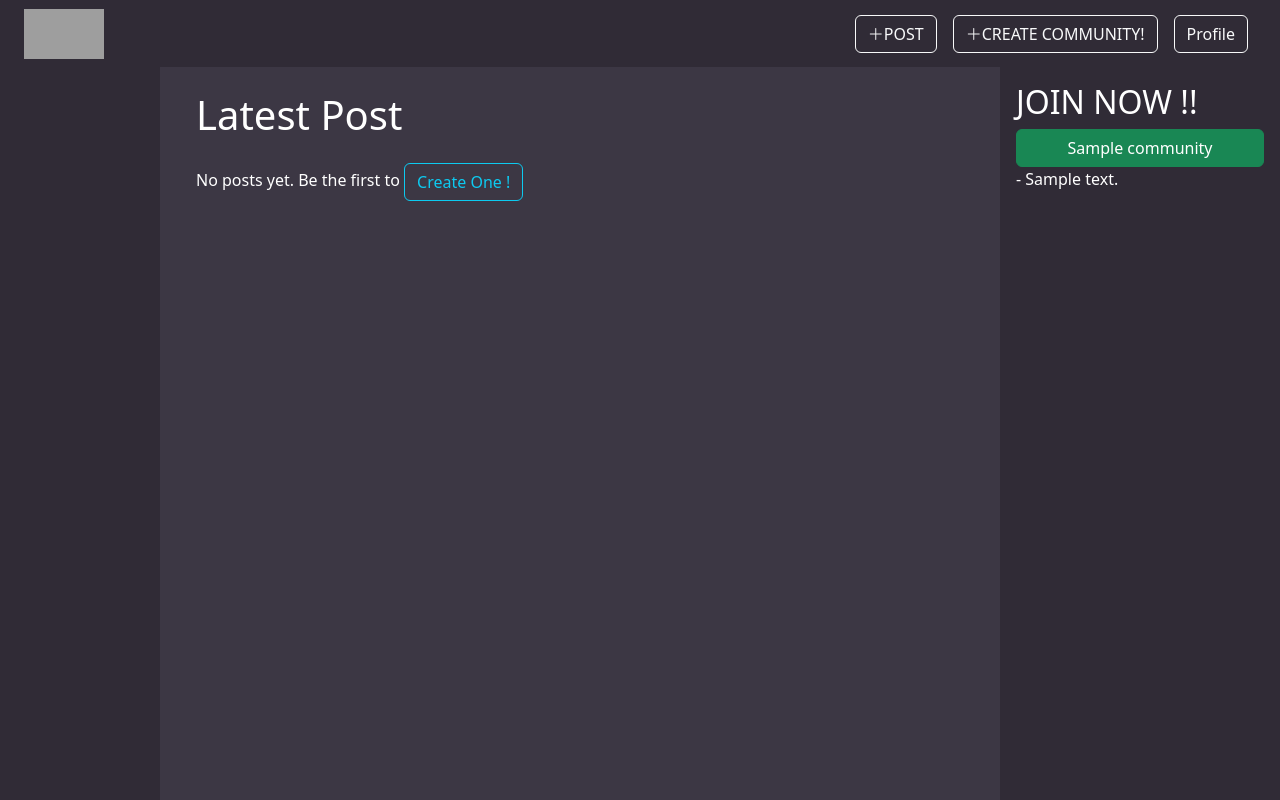
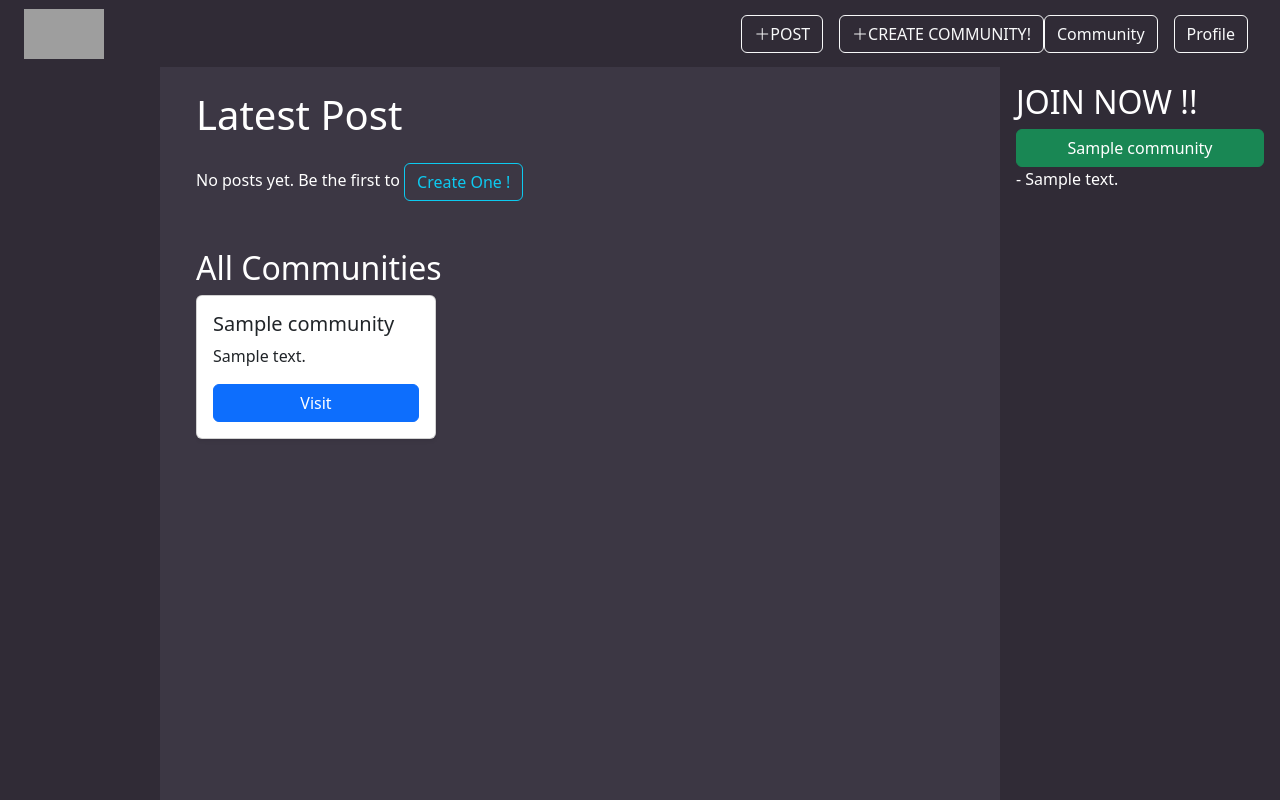
Before and after one commit to HazimDidSomething/MMU-BUZZ, a Flask app: page / in a window 1280 px wide. Run offline with Flask 3, Linux system fonts and the light colour scheme; a user stored in the database is signed in; tables that the repository leaves empty hold one stand-in row (values such as "Sample post"); grey boxes are pictures that could not be loaded.

Commit message:
view_all_community

```diff
--- a/website/community.py
+++ b/website/community.py
@@ -104,3 +104,9 @@ def approve_post(community_id, post_id):
         flash("Post approved successfully.", "success")
     db.session.commit()
     return redirect(url_for("views.home"))
+
+@community.route("/AllCommunity/")
+@login_required
+def view_all_communities():
+    communities = test.query.all()
+    return render_template("ViewAllCommunity.html", user=current_user, communities=communities)
--- a/website/templates/base.html
+++ b/website/templates/base.html
@@ -47,6 +47,7 @@
                 <a href="/create_community" class="btn btn-outline-light">
                     <i class="bi bi-plus-lg"></i>CREATE COMMUNITY!
                 </a>
+                 <a href="/AllCommunity" class="btn btn-outline-light">Community</a>
                 <div class="px-2"></div>
                 <a href="/Profile" class="btn btn-outline-light">Profile</a>
                 {% endif %}
@@ -97,21 +98,25 @@
             </nav>
 
            <nav class="navbar fixed-bottom d-flex d-lg-none justify-content-around p-2 cm-nav">
+    <a href="{{ url_for('views.community_page') }}" class="btn btn-outline-light flex-fill mx-1">
+        <i class="bi bi-people"></i> Community
+    </a>
+
     {% if user.is_authenticated %}
-                <a href="{{ url_for('post.CreatePost') }}" class="btn btn-outline-light">
-                    <i class="bi bi-plus-lg"></i>POST
+        <a href="{{ url_for('post.CreatePost') }}" class="btn btn-outline-light flex-fill mx-1">
+            <i class="bi bi-plus-lg"></i> POST
         </a>
-                                <a href="/create_community" class="btn btn-outline-light">
-                    <i class="bi bi-plus-lg"></i>CREATE COMMUNITY!
-                </a>
-                <a href="/Profile" class="btn btn-outline-light">Profile</a>
+        <a href="/create_community" class="btn btn-outline-light flex-fill mx-1">
+            <i class="bi bi-plus-lg"></i> CREATE COMMUNITY!</a>
+            <a href="/all_community" class="btn btn-outline-light">Community</a>
+            <div class="px-2"></div>
+        <a href="/Profile" class="btn btn-outline-light flex-fill mx-1">Profile</a>
     {% else %}
-                <a class="btn btn-outline-light" id="login" href="/login">Login</a>
-                <a class="btn btn-outline-light" id="signUp" href="/sign-up">Sign up</a>
+        <a class="btn btn-outline-light flex-fill mx-1" href="/login">Login</a>
+        <a class="btn btn-outline-light flex-fill mx-1" href="/sign-up">Sign up</a>
     {% endif %}
-                {% block bottom %}
-                {% endblock %}
 </nav>
+
         </div>
 
 
--- a/website/templates/home.html
+++ b/website/templates/home.html
@@ -36,6 +36,22 @@
                 </a></p>
   {% endfor %}
   </div>
+   <h2 class="mt-5">All Communities</h2>
+  <div class="row">
+    {% for community in communities %}
+      <div class="col-md-4 mb-3">
+        <div class="card p-3 shadow-sm h-100">
+          <h5 class="card-title">{{ community.name }}</h5>
+          <p class="card-text">{{ community.description or "No description yet." }}</p>
+          <a href="{{ url_for('community.view_community', community_id=community.id) }}"
+             class="btn btn-primary">Visit</a>
+        </div>
+      </div>
+    {% else %}
+      <p>No communities available yet.</p>
+    {% endfor %}
+  </div>
+
 
 
 
--- a/website/views.py
+++ b/website/views.py
@@ -23,7 +23,10 @@ def ping():
     return "pong", 200
 
 @views.route("/community")
-@login_required
 def community_page():
     communities = test.query.all()
-    return render_template("community.html", user=current_user, communities=communities)
+    return render_template(
+        "viewallcommunity.html",
+        user=current_user if current_user.is_authenticated else None,
+        communities=communities
+    )
```
Also changed, not shown: migrations/versions/943fc7337413_new.py (added, +32 -0 lines), website/templates/ViewAllCommunity.html (added, +55 -0 lines). Lines whose indentation alone changed are shown as unchanged.
